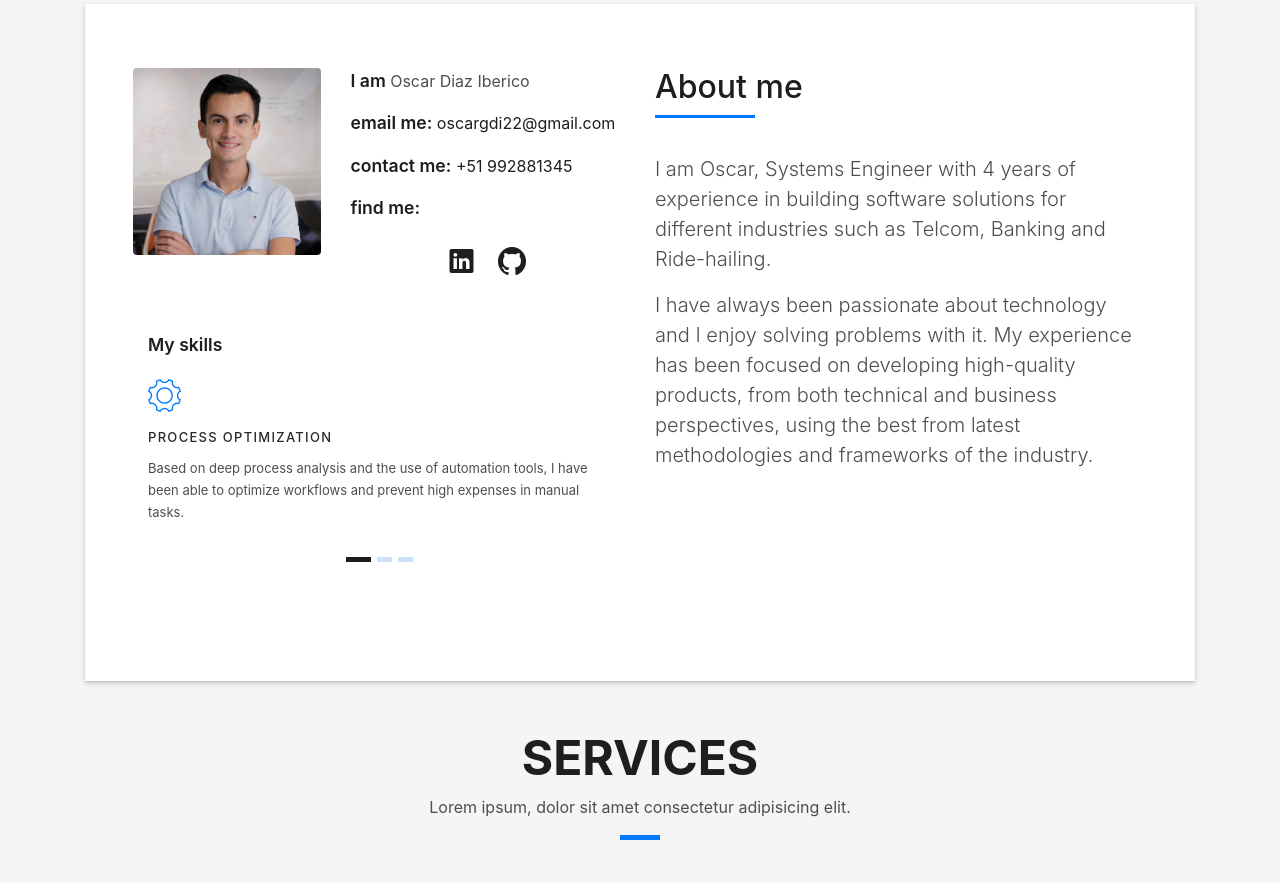
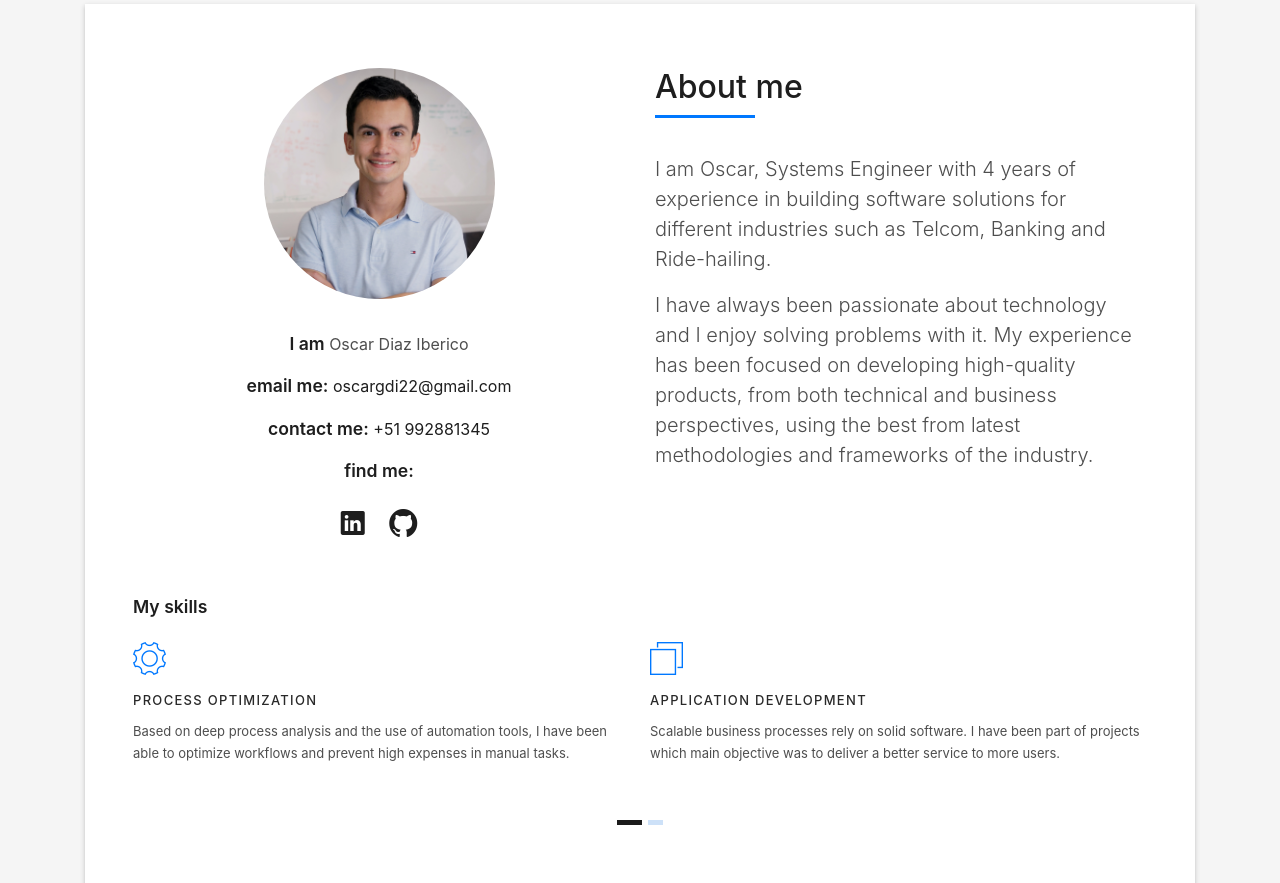
Before and after one commit to oscargdi/oscargdi.github.io, a plain HTML site: page index.html in a window 1280 px wide. Shown: the part 860-1743 px from the top of the page. Drawn offline with Linux system fonts and the light colour scheme; files whose address does not match are found by name.

Commit message:
change about me layout

```diff
--- a/css/style.css
+++ b/css/style.css
@@ -690,6 +690,10 @@ a:hover {
 //--//-->   ABOUT
 ======================================*/
 
+.about-info{
+  text-align: center;
+}
+
 .about-mf .box-shadow-full {
   padding-top: 4rem;
   padding-bottom: 4rem;
--- a/index.html
+++ b/index.html
@@ -92,19 +92,24 @@
   <!--/ Intro Skew End /-->
 
   <section id="about" class="about-mf sect-pt4 route">
+
     <div class="container">
+      <div class="box-shadow-full">
+        <div class="row">
+          <div class="col-sm-6">
+            <div class="row">
+              <!--profile photo-->
+              <div class="col"></div>
+              <div class="col-6">
+                <div class="about-img">
+                  <img src="img/me.jpg" class="img-fluid rounded-circle b-shadow-a" alt="">
+                </div>
+              </div>
+              <div class="col"></div>
+            </div>
             <div class="row">
               <div class="col-sm-12">
-          <div class="box-shadow-full">
-            <div class="row">
-              <div class="col-md-6">
-                <div class="row">
-                  <div class="col-sm-6 col-md-5">
-                    <div class="about-img">
-                      <img src="img/me.jpg" class="img-fluid rounded b-shadow-a" alt="">
-                    </div>
-                  </div>
-                  <div class="col-sm-6 col-md-7">
+                <!--about me info-->
                 <div class="about-info">
                   <p><span class="title-s">I am </span><span>Oscar Diaz Iberico</span></p>
                   <p><span class="title-s">email me:</span> <span><a
@@ -119,15 +124,38 @@
                       <li><a href="https://linkedin.com/in/oscar-diaz-iberico" target="_blank"><i
                             class="ion-social-linkedin"></i></a>
                       </li>
-                          <li><a href="https://github.com/oscargdi" target="_blank"><i
-                                class="ion-social-github"></i></a></li>
+                      <li><a href="https://github.com/oscargdi" target="_blank"><i class="ion-social-github"></i></a>
+                      </li>
                     </ul>
                   </div>
                 </div>
               </div>
             </div>
+          </div>
+          <div class="col-sm-6">
+            <!--about me text-->
+            <div class="about-me pt-4 pt-md-0">
+              <div class="title-box-2">
+                <h5 class="title-left">
+                  About me
+                </h5>
+              </div>
+              <p class="lead">
+                I am Oscar, Systems Engineer with 4 years of experience in building software solutions for different
+                industries such as Telcom, Banking and Ride-hailing.
+              </p>
+              <p class="lead">
+                I have always been passionate about technology and I enjoy solving problems with it. My experience
+                has been focused on developing high-quality products, from both technical and business perspectives,
+                using the best from latest methodologies and frameworks of the industry.
+              </p>
+            </div>
+          </div>
+        </div>
+        <div class="row">
+          <div class="col-sm-12">
+
             <div id="skills">
-                  <div class="container">
               <p class="title-s">My skills</p>
 
               <div class="skills-carousel owl-theme">
@@ -162,35 +190,13 @@
                   </p>
 
                 </div>
-
-                    </div>
-
-                  </div>
-                </div>
-              </div>
-              <div class="col-md-6">
-                <div class="about-me pt-4 pt-md-0">
-                  <div class="title-box-2">
-                    <h5 class="title-left">
-                      About me
-                    </h5>
-                  </div>
-                  <p class="lead">
-                    I am Oscar, Systems Engineer with 4 years of experience in building software solutions for different
-                    industries such as Telcom, Banking and Ride-hailing.
-                  </p>
-                  <p class="lead">
-                    I have always been passionate about technology and I enjoy solving problems with it. My experience
-                    has been focused on developing high-quality products, from both technical and business perspectives,
-                    using the best from latest methodologies and frameworks of the industry.
-                  </p>
               </div>
             </div>
           </div>
         </div>
       </div>
     </div>
-    </div>
+
   </section>
 
   <!--/ Section Services Star /-->
--- a/js/main.js
+++ b/js/main.js
@@ -117,13 +117,13 @@
 
 	$('.skills-carousel').owlCarousel({
 		autoplay: true,
-		autoplayTimeout: 7000,
+		autoplayTimeout: 10000,
 		loop: true,
 		margin: 20,
 		dots: true,
 		nav: false,
 		responsiveClass: true,
-		responsive: { 0: { items: 1 } }
+		responsive: { 0: { items: 1 }, 768: { items: 2 } }
 	});
 
 })(jQuery);
```
Lines whose indentation alone changed are shown as unchanged.
